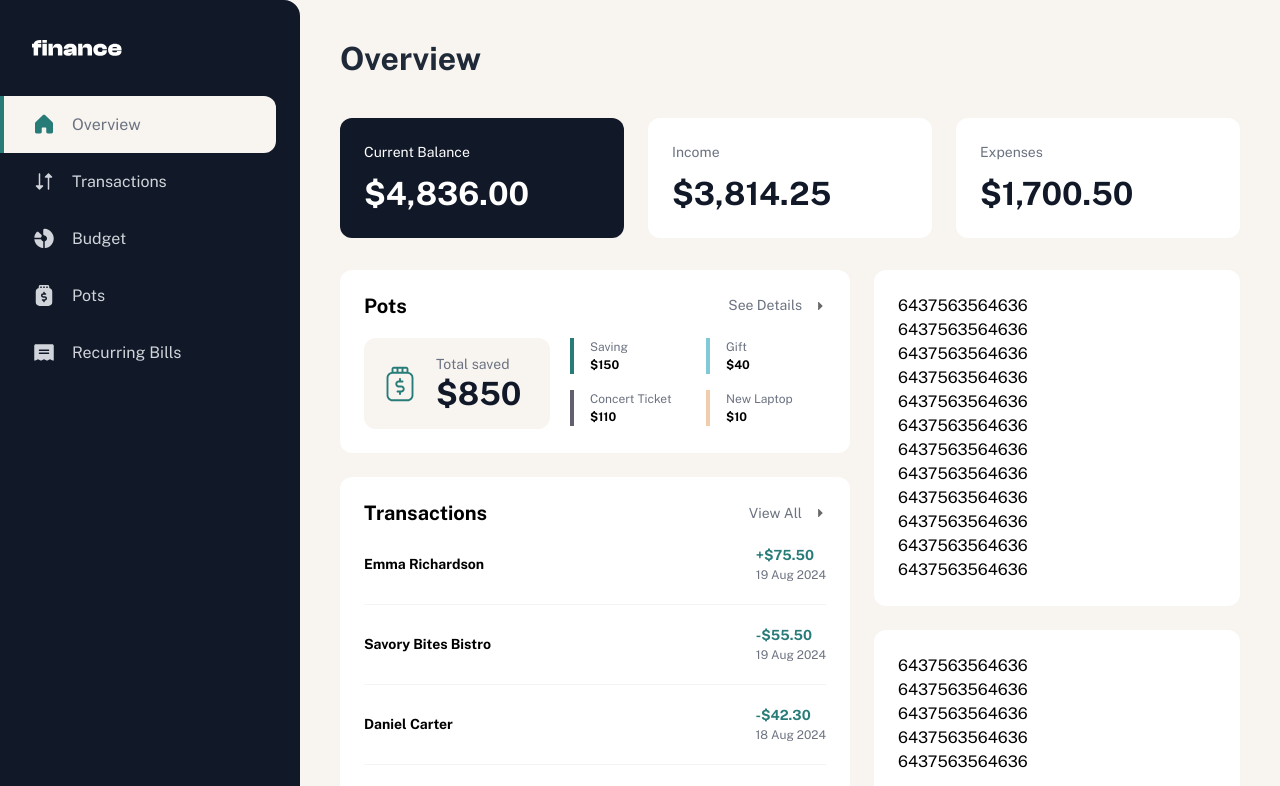
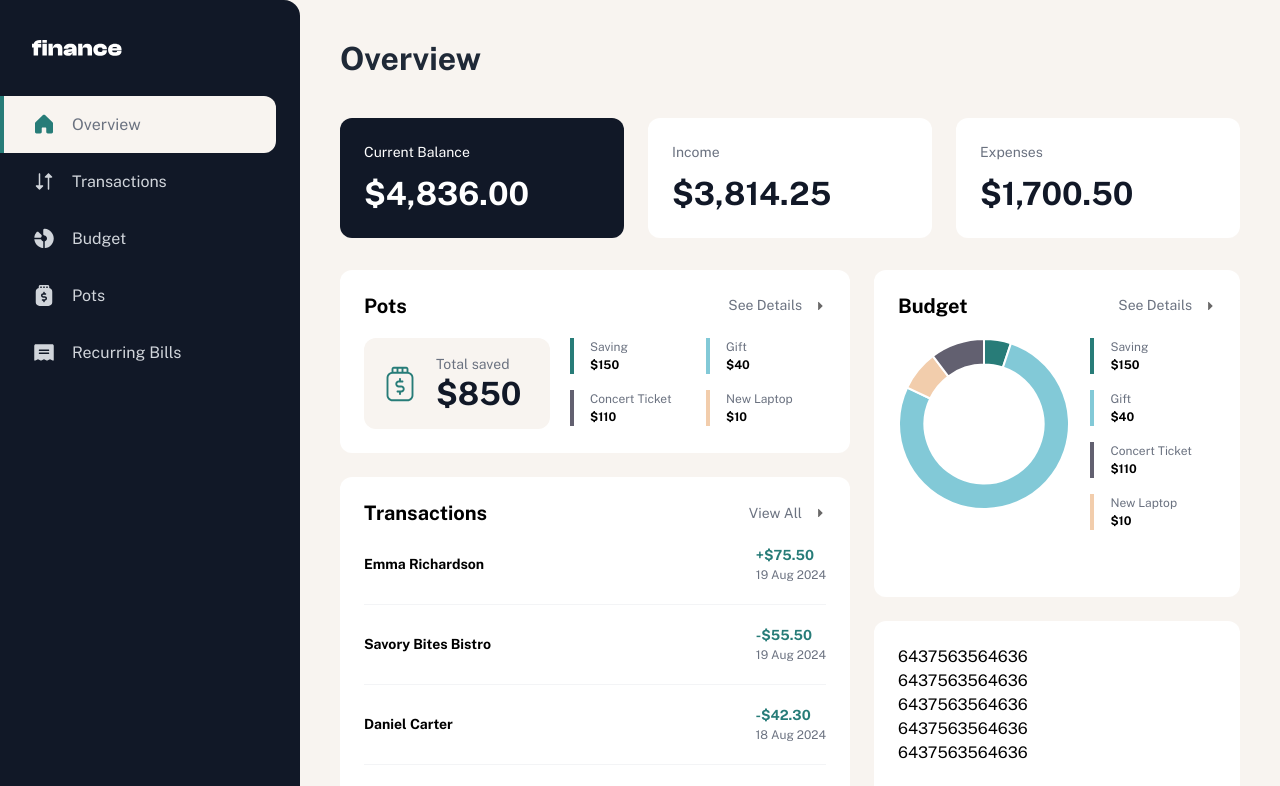
Before and after one commit to Pentium133/money-vue, a Nuxt app: page / in a window 1280 px wide. Shown: the top 786 px of the page. Built offline with nearby package versions, Linux system fonts and the light colour scheme.

Commit message:
add budget

```diff
--- /dev/null
+++ b/components/DoughnutChart.vue
@@ -0,0 +1,87 @@
+<template>
+  <div>
+    <canvas ref="doughnutChart"></canvas>
+  </div>
+</template>
+
+<script lang="ts">
+import { defineComponent, onMounted, ref } from "vue";
+import {
+  Chart,
+  DoughnutController,
+  ArcElement,
+  Tooltip,
+  Legend,
+} from "chart.js";
+
+// Регистрация необходимых контроллеров и элементов Chart.js
+Chart.register(DoughnutController, ArcElement, Tooltip, Legend);
+
+export default defineComponent({
+  name: "DoughnutChart",
+  props: {
+    data: {
+      type: Object as () => Chart.ChartData,
+      required: true,
+    },
+    options: {
+      type: Object as () => Chart.ChartOptions,
+      required: true,
+    },
+    text: {
+      type: String,
+      default: "$338", // Устанавливаем текст по умолчанию
+    },
+  },
+  setup(props) {
+    const doughnutChart = ref<HTMLCanvasElement | null>(null);
+
+    onMounted(() => {
+      if (doughnutChart.value) {
+        const ctx = doughnutChart.value.getContext("2d")!;
+        new Chart(ctx, {
+          type: "doughnut",
+          data: props.data,
+          options: {
+            ...props.options,
+            plugins: {
+              legend: {
+                display: false,
+              },
+              beforeDraw: (chart) => {
+                const width = chart.width;
+                const height = chart.height;
+                const ctx = chart.ctx;
+                ctx.restore();
+                const fontSize = (height / 114).toFixed(2);
+                ctx.font = `${fontSize}em sans-serif`;
+                ctx.textBaseline = "middle";
+                ctx.textAlign = "center";
+
+                const text = props.text;
+                const textX = Math.round(width / 2);
+                const textY = height / 2;
+
+                ctx.fillText(text, textX, textY);
+                ctx.save();
+              },
+            },
+            cutout: "70%", // Размер отверстия в центре диаграммы
+          },
+        });
+      }
+    });
+
+    return {
+      doughnutChart,
+    };
+  },
+});
+</script>
+
+<style scoped>
+canvas {
+  width: 100%;
+  height: 100%;
+}
+</style>
--- a/components/Summary.vue
+++ b/components/Summary.vue
@@ -26,18 +26,7 @@
       </div>
       <div class="flex basis-5/12 flex-col gap-6">
         <UiBlockSecondary class="flex-1">
-          <p>6437563564636</p>
-          <p>6437563564636</p>
-          <p>6437563564636</p>
-          <p>6437563564636</p>
-          <p>6437563564636</p>
-          <p>6437563564636</p>
-          <p>6437563564636</p>
-          <p>6437563564636</p>
-          <p>6437563564636</p>
-          <p>6437563564636</p>
-          <p>6437563564636</p>
-          <p>6437563564636</p>
+          <UiIndexBudget />
         </UiBlockSecondary>
         <UiBlockSecondary class="flex-1">
           <p>6437563564636</p>
--- /dev/null
+++ b/components/ui/index/Budget.vue
@@ -0,0 +1,72 @@
+<template>
+  <div>
+    <div class="mb-5 flex justify-between">
+      <h2 class="text-preset-2 font-bold">Budget</h2>
+      <a class="flex items-center gap-x-3" href="/budget">
+        <p class="text-preset-4 text-gray-500 hover:text-gray-900">
+          See Details
+        </p>
+        <svg
+          width="12"
+          height="12"
+          viewBox="0 0 12 12"
+          fill="none"
+          xmlns="http://www.w3.org/2000/svg"
+        >
+          <path
+            d="M4.76531 1.98468L8.51531 5.73468C8.55018 5.76951 8.57784 5.81087 8.59671 5.85639C8.61558 5.90192 8.62529 5.95071 8.62529 5.99999C8.62529 6.04927 8.61558 6.09807 8.59671 6.1436C8.57784 6.18912 8.55018 6.23048 8.51531 6.26531L4.76531 10.0153C4.71287 10.0678 4.64602 10.1036 4.57324 10.1181C4.50046 10.1326 4.42501 10.1251 4.35645 10.0967C4.28789 10.0683 4.22931 10.0202 4.1881 9.95849C4.1469 9.89677 4.12494 9.82421 4.125 9.74999L4.125 2.24999C4.12494 2.17578 4.1469 2.10322 4.1881 2.0415C4.22931 1.97978 4.28789 1.93167 4.35645 1.90326C4.42501 1.87485 4.50046 1.86743 4.57324 1.88192C4.64602 1.89641 4.71287 1.93218 4.76531 1.98468Z"
+            fill="#696868"
+          />
+        </svg>
+      </a>
+    </div>
+
+    <div class="flex gap-5">
+      <div class="basis-7/12">
+        <DoughnutChart :data="chartData" :options="chartOptions" text="$338" />
+      </div>
+      <div class="basis-5/12">
+        <div class="grid grid-cols-1 gap-4">
+          <div class="border-l-4 border-green px-4">
+            <p class="text-preset-5 text-gray-500">Saving</p>
+            <p class="text-preset-5 font-bold">$150</p>
+          </div>
+          <div class="border-l-4 border-cyan px-4">
+            <p class="text-preset-5 text-gray-500">Gift</p>
+            <p class="text-preset-5 font-bold">$40</p>
+          </div>
+          <div class="border-l-4 border-navy px-4">
+            <p class="text-preset-5 text-gray-500">Concert Ticket</p>
+            <p class="text-preset-5 font-bold">$110</p>
+          </div>
+          <div class="border-l-4 border-yellow px-4">
+            <p class="text-preset-5 text-gray-500">New Laptop</p>
+            <p class="text-preset-5 font-bold">$10</p>
+          </div>
+        </div>
+      </div>
+    </div>
+  </div>
+</template>
+
+<script lang="ts" setup>
+import DoughnutChart from "~/components/DoughnutChart.vue";
+
+const chartData = {
+  labels: ["Entertainment", "Bills", "Dining Out", "Personal Care"],
+  datasets: [
+    {
+      label: ["Budget"],
+      data: [50, 750, 75, 100],
+      backgroundColor: ["#287C78", "#82C9D7", "#F2CDAC", "#626070"],
+      hoverBackgroundColor: ["#287C78", "#82C9D7", "#F2CDAC", "#626070"],
+      borderWidth: 2,
+    },
+  ],
+};
+
+const chartOptions = {
+  responsive: true,
+  maintainAspectRatio: false,
+};
+</script>
--- a/components/ui/index/Transaction.vue
+++ b/components/ui/index/Transaction.vue
@@ -2,7 +2,7 @@
   <div>
     <div class="mb-5 flex justify-between">
       <h2 class="text-preset-2 font-bold">Transactions</h2>
-      <a class="flex items-center gap-x-3" href="/pots">
+      <a class="flex items-center gap-x-3" href="/transactions">
         <p class="text-preset-4 text-gray-500 hover:text-gray-900">View All</p>
         <svg
           width="12"
--- a/package.json
+++ b/package.json
@@ -14,8 +14,11 @@
     "@nuxt/image": "^1.8.0",
     "@nuxtjs/google-fonts": "^3.2.0",
     "@nuxtjs/tailwindcss": "^6.12.1",
+    "@types/chart.js": "^2.9.41",
+    "chart.js": "^4.4.4",
     "nuxt": "^3.13.0",
     "vue": "latest",
+    "vue-chartjs": "^5.3.1",
     "vue-router": "latest"
   },
   "devDependencies": {
```
Also changed, not shown: 2 other files (tests, documents, lock files or other folders).
